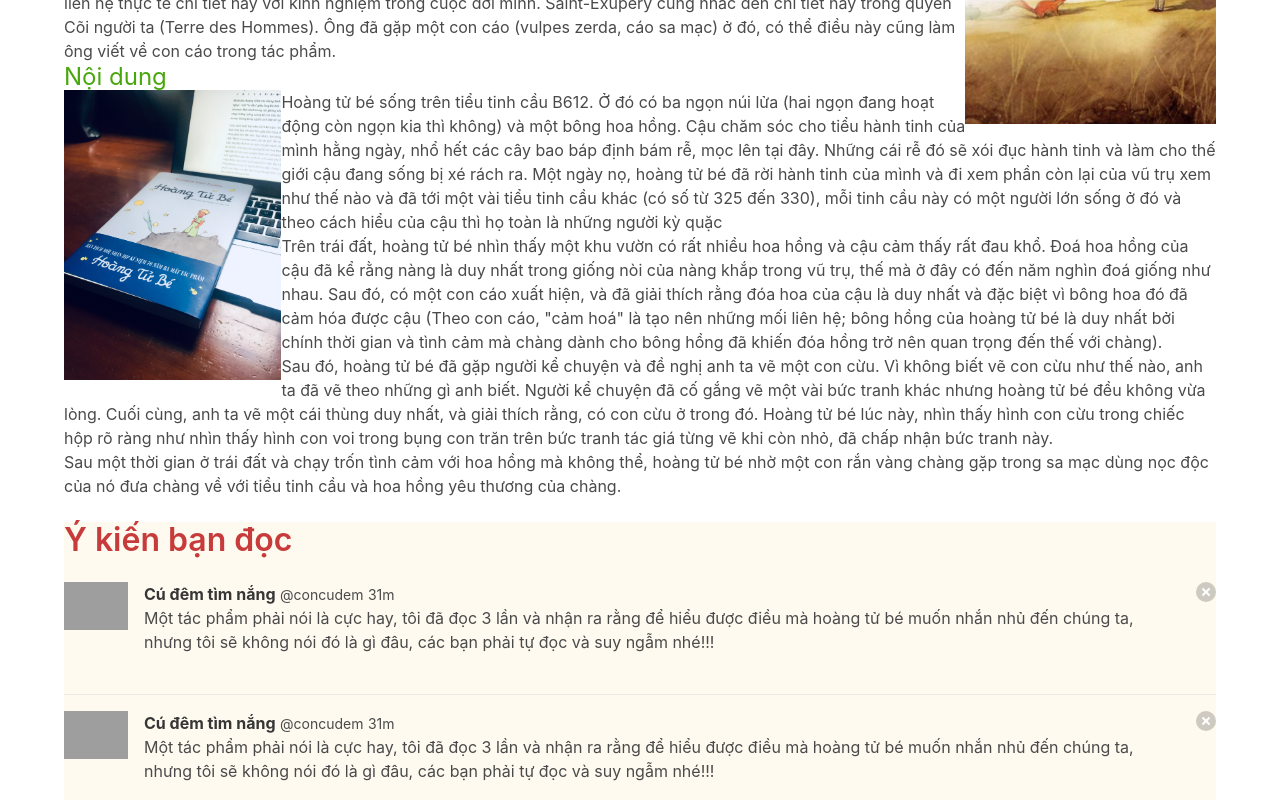
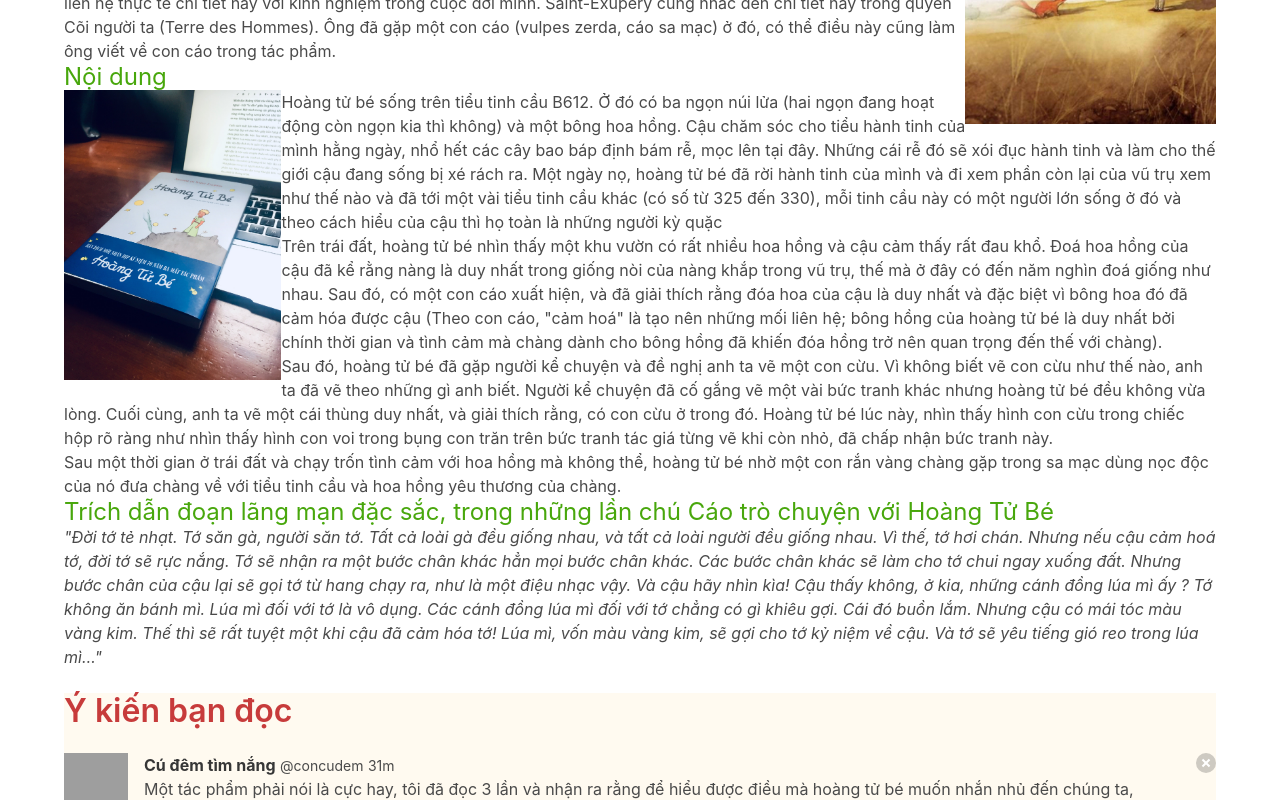
Before and after one commit to nhanmvptit/bookweb, a plain HTML site: page newbook/index.html in a window 1280 px wide. Shown: the part 2000-2800 px from the top of the page. Drawn offline with nearby package versions, Linux system fonts and the light colour scheme; grey boxes are pictures that could not be loaded.

Commit message:
Update index.html
Thêm đoạn trích dẫn truyện trong phần tác phẩm

```diff
--- a/newbook/index.html
+++ b/newbook/index.html
@@ -105,8 +105,9 @@
 	  <p>Hoàng tử bé sống trên tiểu tinh cầu B612. Ở đó có ba ngọn núi lửa (hai ngọn đang hoạt động còn ngọn kia thì không) và một bông hoa hồng. Cậu chăm sóc cho tiểu hành tinh của mình hằng ngày, nhổ hết các cây bao báp định bám rễ, mọc lên tại đây. Những cái rễ đó sẽ xói đục hành tinh và làm cho thế giới cậu đang sống bị xé rách ra. Một ngày nọ, hoàng tử bé đã rời hành tinh của mình và đi xem phần còn lại của vũ trụ xem như thế nào và đã tới một vài tiểu tinh cầu khác (có số từ 325 đến 330), mỗi tinh cầu này có một người lớn sống ở đó và theo cách hiểu của cậu thì họ toàn là những người kỳ quặc</p>
 	  <p>Trên trái đất, hoàng tử bé nhìn thấy một khu vườn có rất nhiều hoa hồng và cậu cảm thấy rất đau khổ. Đoá hoa hồng của cậu đã kể rằng nàng là duy nhất trong giống nòi của nàng khắp trong vũ trụ, thế mà ở đây có đến năm nghìn đoá giống như nhau. Sau đó, có một con cáo xuất hiện, và đã giải thích rằng đóa hoa của cậu là duy nhất và đặc biệt vì bông hoa đó đã cảm hóa được cậu (Theo con cáo, "cảm hoá" là tạo nên những mối liên hệ; bông hồng của hoàng tử bé là duy nhất bởi chính thời gian và tình cảm mà chàng dành cho bông hồng đã khiến đóa hồng trở nên quan trọng đến thế với chàng).</p>
 	  <p>Sau đó, hoàng tử bé đã gặp người kể chuyện và đề nghị anh ta vẽ một con cừu. Vì không biết vẽ con cừu như thế nào, anh ta đã vẽ theo những gì anh biết. Người kể chuyện đã cố gắng vẽ một vài bức tranh khác nhưng hoàng tử bé đều không vừa lòng. Cuối cùng, anh ta vẽ một cái thùng duy nhất, và giải thích rằng, có con cừu ở trong đó. Hoàng tử bé lúc này, nhìn thấy hình con cừu trong chiếc hộp rõ ràng như nhìn thấy hình con voi trong bụng con trăn trên bức tranh tác giá từng vẽ khi còn nhỏ, đã chấp nhận bức tranh này.</p>
-	  <p>Sau một thời gian ở trái đất và chạy trốn tình cảm với hoa hồng mà không thể, hoàng tử bé nhờ một con rắn vàng chàng gặp trong sa mạc dùng nọc độc của nó đưa chàng về với tiểu tinh cầu và hoa hồng yêu thương của chàng.<br><br></p>
-
+	  <p>Sau một thời gian ở trái đất và chạy trốn tình cảm với hoa hồng mà không thể, hoàng tử bé nhờ một con rắn vàng chàng gặp trong sa mạc dùng nọc độc của nó đưa chàng về với tiểu tinh cầu và hoa hồng yêu thương của chàng.<br></p>
+	  <p class="hightlight">Trích dẫn đoạn lãng mạn đặc sắc, trong những lần chú Cáo trò chuyện với Hoàng Tử Bé </p>
+	  <p><i>"Đời tớ tẻ nhạt. Tớ săn gà, người săn tớ. Tất cả loài gà đều giống nhau, và tất cả loài người đều giống nhau. Vì thế, tớ hơi chán. Nhưng nếu cậu cảm hoá tớ, đời tớ sẽ rực nắng. Tớ sẽ nhận ra một bước chân khác hẳn mọi bước chân khác. Các bước chân khác sẽ làm cho tớ chui ngay xuống đất. Nhưng bước chân của cậu lại sẽ gọi tớ từ hang chạy ra, như là một điệu nhạc vậy. Và cậu hãy nhìn kìa! Cậu thấy không, ở kia, những cánh đồng lúa mì ấy ? Tớ không ăn bánh mì. Lúa mì đối với tớ là vô dụng. Các cánh đồng lúa mì đối với tớ chẳng có gì khiêu gợi. Cái đó buồn lắm. Nhưng cậu có mái tóc màu vàng kim. Thế thì sẽ rất tuyệt một khi cậu đã cảm hóa tớ! Lúa mì, vốn màu vàng kim, sẽ gợi cho tớ kỷ niệm về cậu. Và tớ sẽ yêu tiếng gió reo trong lúa mì…"</i><br><br></p>
 	</div>
 
 	<div class="container" id="ykien" style="background-color:floralwhite;">
```
